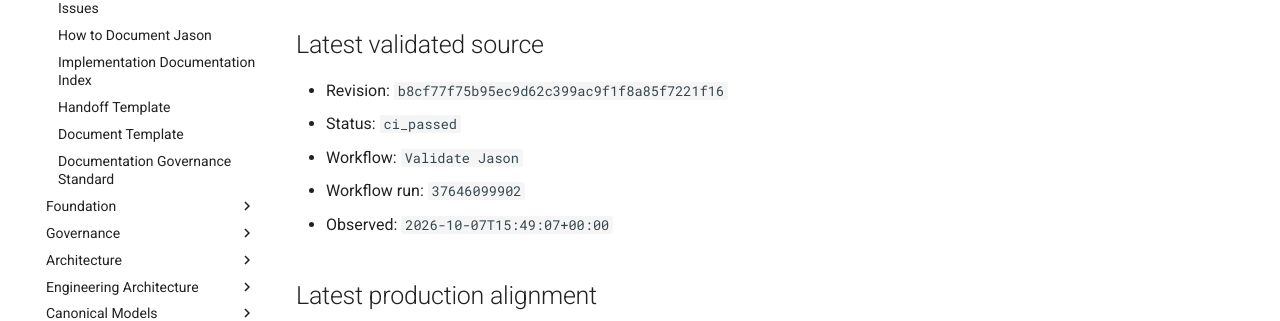
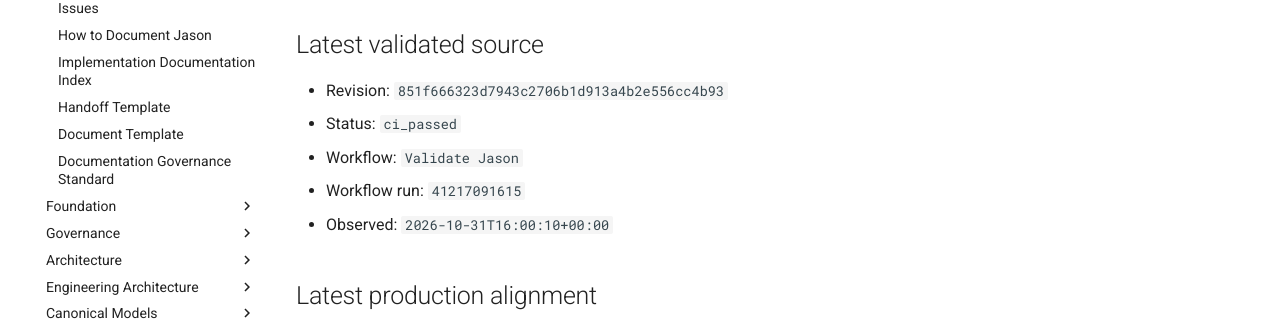
Before and after one commit to al-teamaot-com/jason, an MkDocs documentation site: the page built from docs/control/AUTOMATED-CHANGE-STATE.md, in a window 1280 px wide and 1163 px high. Shown: the part 337-658 px from the top of the window. Built offline with MkDocs 1.6.1 and Material for MkDocs 9.7.7, drawn with Linux system fonts in a browser that asks for light colours; comment, search, counter and statistics services are not loaded.

Commit message:
Reconcile automated documentation state for 851f666323d7

```diff
--- a/docs/control/AUTOMATED-CHANGE-STATE.md
+++ b/docs/control/AUTOMATED-CHANGE-STATE.md
@@ -8,11 +8,11 @@
 
 ## Latest validated source
 
-- Revision: `b8cf77f75b95ec9d62c399ac9f1f8a85f7221f16`
+- Revision: `851f666323d7943c2706b1d913a4b2e556cc4b93`
 - Status: `ci_passed`
 - Workflow: `Validate Jason`
-- Workflow run: `37646099902`
-- Observed: `2026-10-07T15:49:07+00:00`
+- Workflow run: `41217091615`
+- Observed: `2026-10-31T16:00:10+00:00`
 
 ## Latest production alignment
 
```
Also changed, not shown: docs/control/AUTOMATED-CHANGE-STATE.json (+4 -4 lines).
